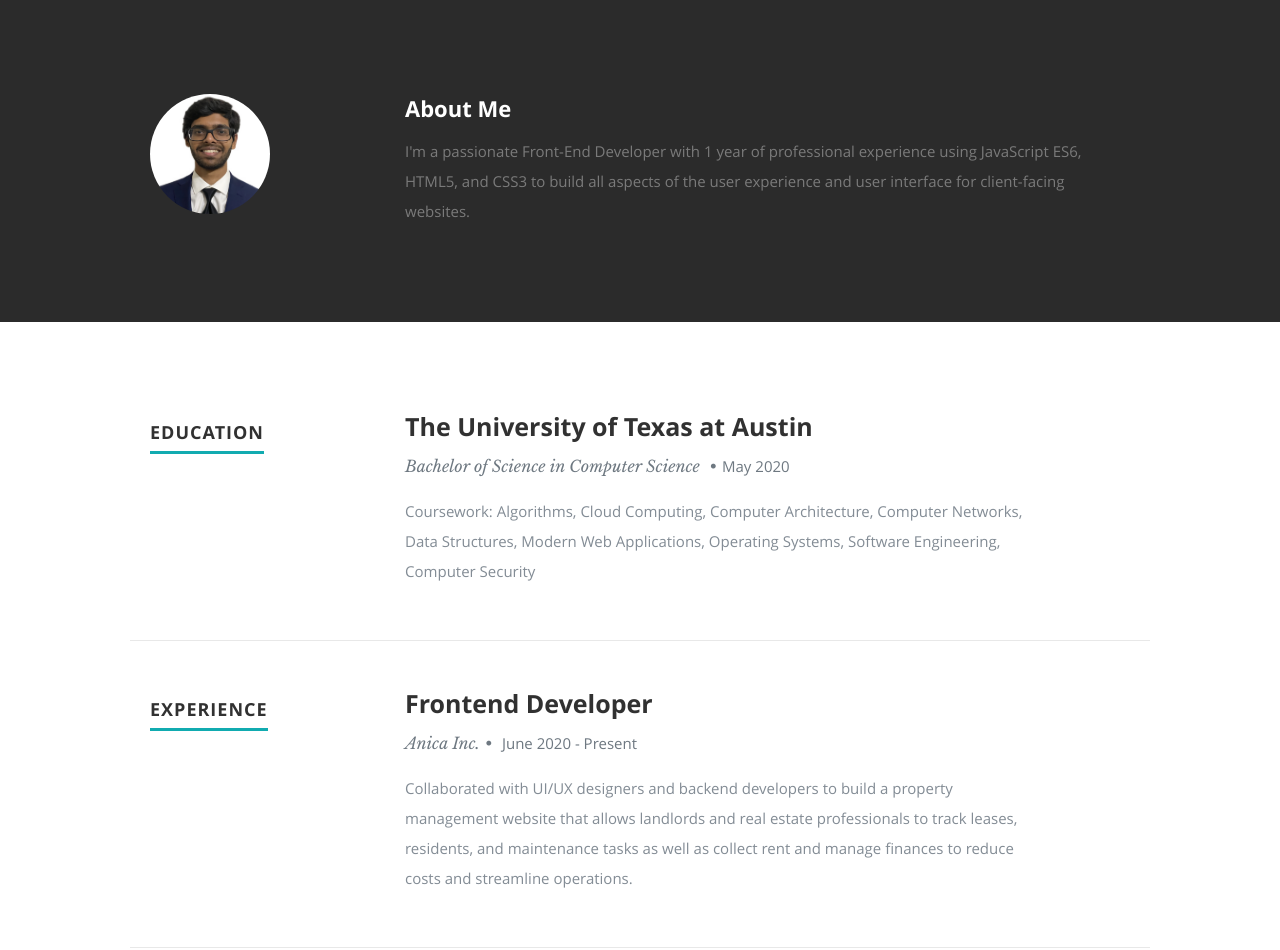
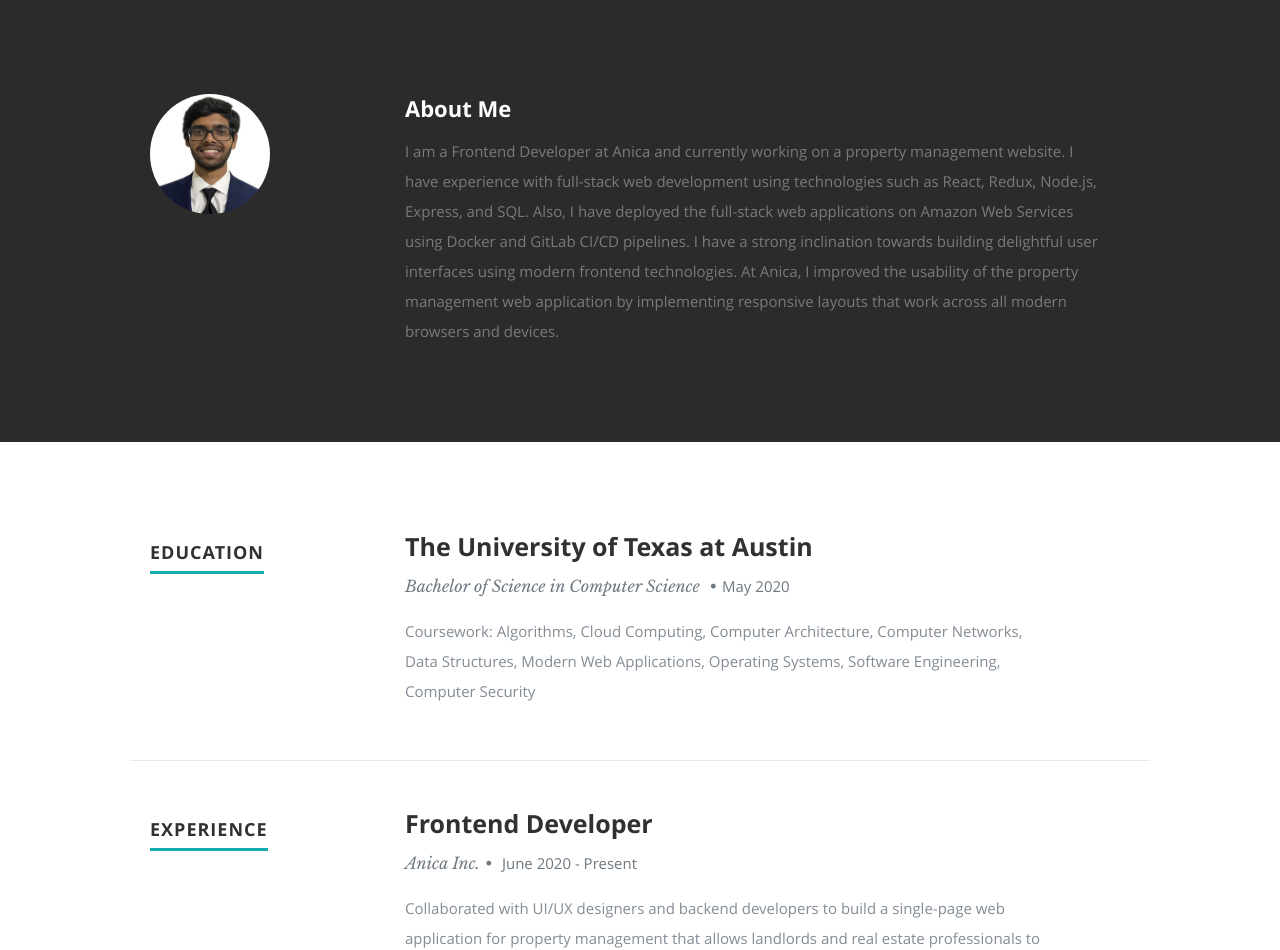
Before and after one commit to nithinp300/nithinp300.github.io, a React (Create React App) app: page / in a window 1280 px wide. Shown: the part 802-1752 px from the top of the page. Built offline with nearby package versions, Linux system fonts and the light colour scheme.

Commit message:
updated about

```diff
--- a/public/resumeData.json
+++ b/public/resumeData.json
@@ -4,7 +4,7 @@
     "occupation": "Frontend Developer",
     "description": "",
     "image": "profilepic.jpg",
-    "bio": "I'm a passionate Front-End Developer with 1 year of professional experience using JavaScript ES6, HTML5, and CSS3 to build all aspects of the user experience and user interface for client-facing websites.",
+    "bio": "I am a Frontend Developer at Anica and currently working on a property management website. I have experience with full-stack web development using technologies such as React, Redux, Node.js, Express, and SQL. Also, I have deployed the full-stack web applications on Amazon Web Services using Docker and GitLab CI/CD pipelines. I have a strong inclination towards building delightful user interfaces using modern frontend technologies. At Anica, I improved the usability of the property management web application by implementing responsive layouts that work across all modern browsers and devices.",
     "contactmessage": "If you want to get in touch, please fill out the form below.",
     "email": "youremailhere@gmail.com",
     "phone": "555-555-5555",
@@ -49,7 +49,7 @@
         "company": "Frontend Developer",
         "title": "Anica Inc.",
         "years": "June 2020 - Present",
-        "description": "Collaborated with UI/UX designers and backend developers to build a property management website that allows landlords and real estate professionals to track leases, residents, and maintenance tasks as well as collect rent and manage finances to reduce costs and streamline operations."
+        "description": "Collaborated with UI/UX designers and backend developers to build a single-page web application for property management that allows landlords and real estate professionals to track leases, residents, and maintenance tasks as well as collect rent and manage finances to reduce costs and streamline operations. The web application consumes RESTful web services and provides a seamless user experience."
       }
     ],
     "skills": [
--- a/src/Components/Resume.js
+++ b/src/Components/Resume.js
@@ -93,7 +93,7 @@ class Resume extends Component {
                 Programming (XP)
               </li>
               <li>
-                <b>Storage:</b> SQLite, MongoDB
+                <b>Storage:</b> PostgreSQL, MongoDB
               </li>
             </ul>
 
```
